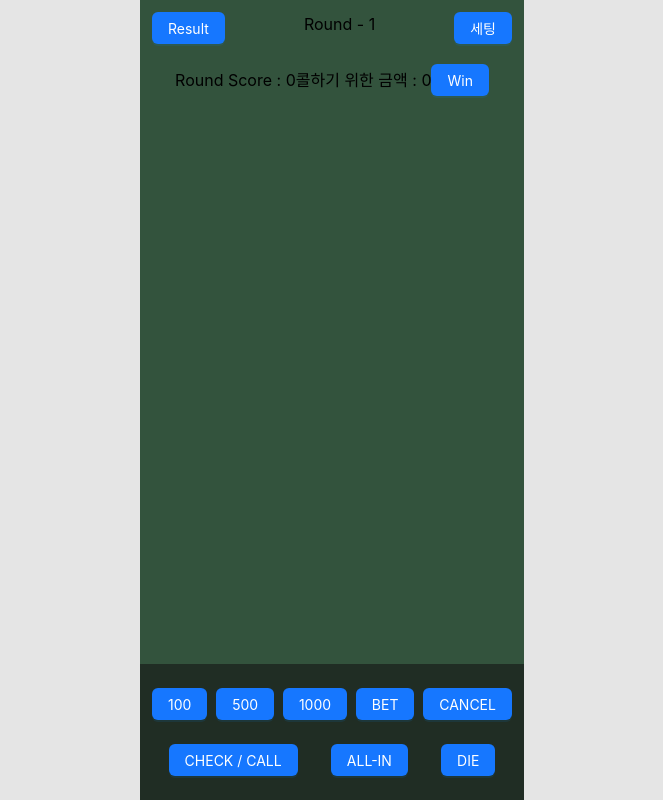
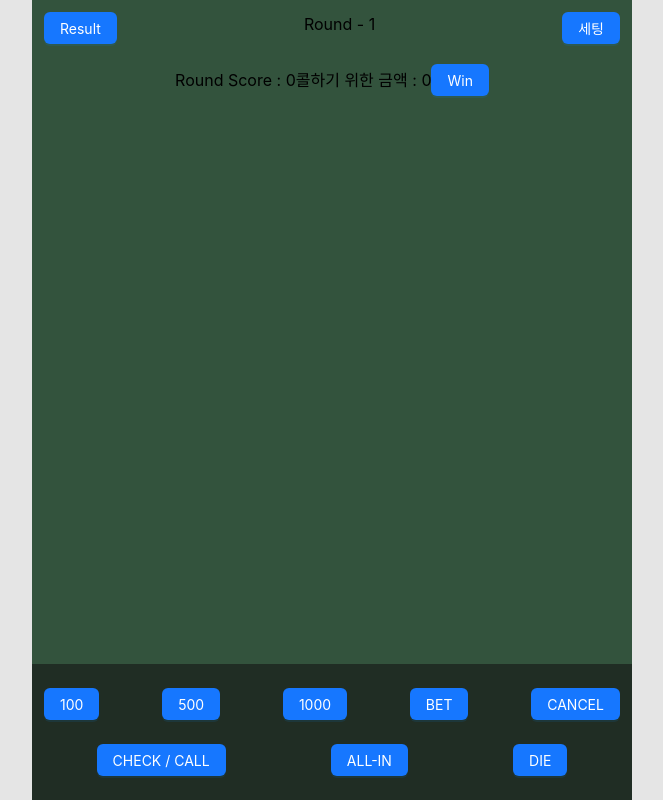
Before and after one commit to Betting-Man/Frontend, a React (Create React App) app: page /single/1 in a window 1280 px wide. Shown: the whole page, without its empty margins (308-971 px from the left). Built offline with nearby package versions, Linux system fonts and the light colour scheme.

Commit message:
💄 ui 체크

```diff
--- a/src/App.css
+++ b/src/App.css
@@ -1,5 +1,5 @@
 .App {
-  max-width: 384px;
+  max-width: 600px;
   height: 100vh;
   background-color: #33533D;
   margin: 0 auto;
--- a/src/components/BetBoard/BetBoard.tsx
+++ b/src/components/BetBoard/BetBoard.tsx
@@ -41,7 +41,7 @@ export default function BetBoard({ }: Props) {
   }
 
   return (
-    <div className='bg-secondary px-3 py-6 absolute bottom-0 w-96'>
+    <div className='bg-secondary px-3 py-6 absolute bottom-0 w-[600px]'>
       <div className='flex justify-between '>
         <Button type="primary" onClick={handleNumberClick}>100</Button>
         <Button type="primary" onClick={handleNumberClick}>500</Button>
```
